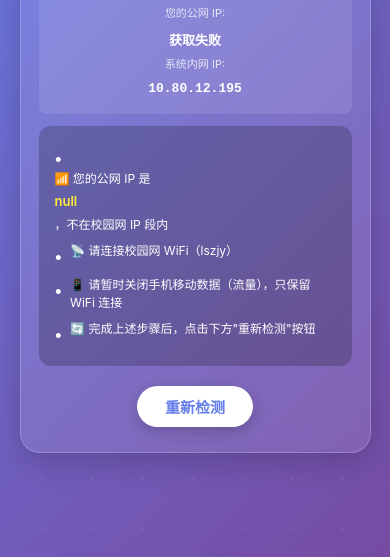
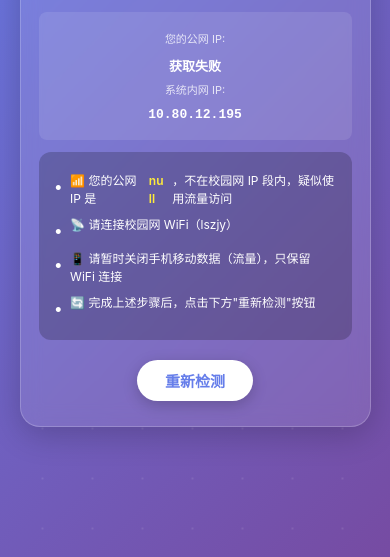
Before and after one commit to FrozenCastle/dorm-check, a plain HTML site: page index.html in a window 390 px wide. Shown: the part 287-844 px from the top of the page. Drawn offline with Linux system fonts and the light colour scheme; no server answers.

Commit message:
fix: 恢复错误提示正常显示
- 恢复 flex 布局，确保文字在点的右边显示
- IP 地址和文字在同一行显示，不换行
- 保留 IP 地址的黄色高亮效果
- 清理多余的 CSS 样式

```diff
--- a/index.html
+++ b/index.html
@@ -54,19 +54,12 @@
             .ip-label { font-size: 11px; }
             .ip-value { font-size: 14px; }
             .progress-bar { margin-top: 15px; }
-            .ip-error-label { font-size: 12px; }
-            .ip-error-value { font-size: 13px; }
-            .ip-error-desc { font-size: 12px; }
         }
         .error-steps { text-align: left; background: rgba(0,0,0,0.2); border-radius: 12px; padding: 12px 16px; margin-top: 12px; font-size: 12px; line-height: 1.6; }
         .error-steps li { margin: 8px 0; list-style: none; display: flex; align-items: flex-start; gap: 8px; line-height: 1.5; }
         .error-steps li::before { content: "•"; font-size: 16px; font-weight: bold; flex-shrink: 0; margin-top: 2px; }
         .error-steps strong { font-weight: 600; color: #ffeb3b; word-break: break-all; }
         .error-steps br { margin-bottom: 4px; }
-        .ip-error-item { display: block !important; }
-        .ip-error-label { display: block; margin-bottom: 4px; }
-        .ip-error-value { display: block; font-weight: 600; color: #ffeb3b; word-break: break-all; margin: 4px 0; }
-        .ip-error-desc { display: block; margin-top: 4px; }
         .ip-info-box { margin-top: 15px; padding: 12px; background: rgba(255,255,255,0.1); border-radius: 8px; font-size: 12px; text-align: left; }
         .ip-info-row { display: flex; justify-content: space-between; align-items: center; margin: 6px 0; gap: 10px; }
         .ip-info-label { opacity: 0.8; flex-shrink: 0; white-space: nowrap; }
@@ -304,10 +297,8 @@
                         targetIP,
                         `
                         <ul>
-                            <li class="ip-error-item">
-                                <span class="ip-error-label">📶 您的公网 IP 是</span>
-                                <span class="ip-error-value">${publicIP}</span>
-                                <span class="ip-error-desc">，不在校园网 IP 段内</span>
+                            <li>
+                                📶 您的公网 IP 是 <strong>${publicIP}</strong>，不在校园网 IP 段内，疑似使用流量访问
                             </li>
                             <li>📡 请连接校园网 WiFi（lszjy）</li>
                             <li>📱 请暂时关闭手机移动数据（流量），只保留 WiFi 连接</li>
```
